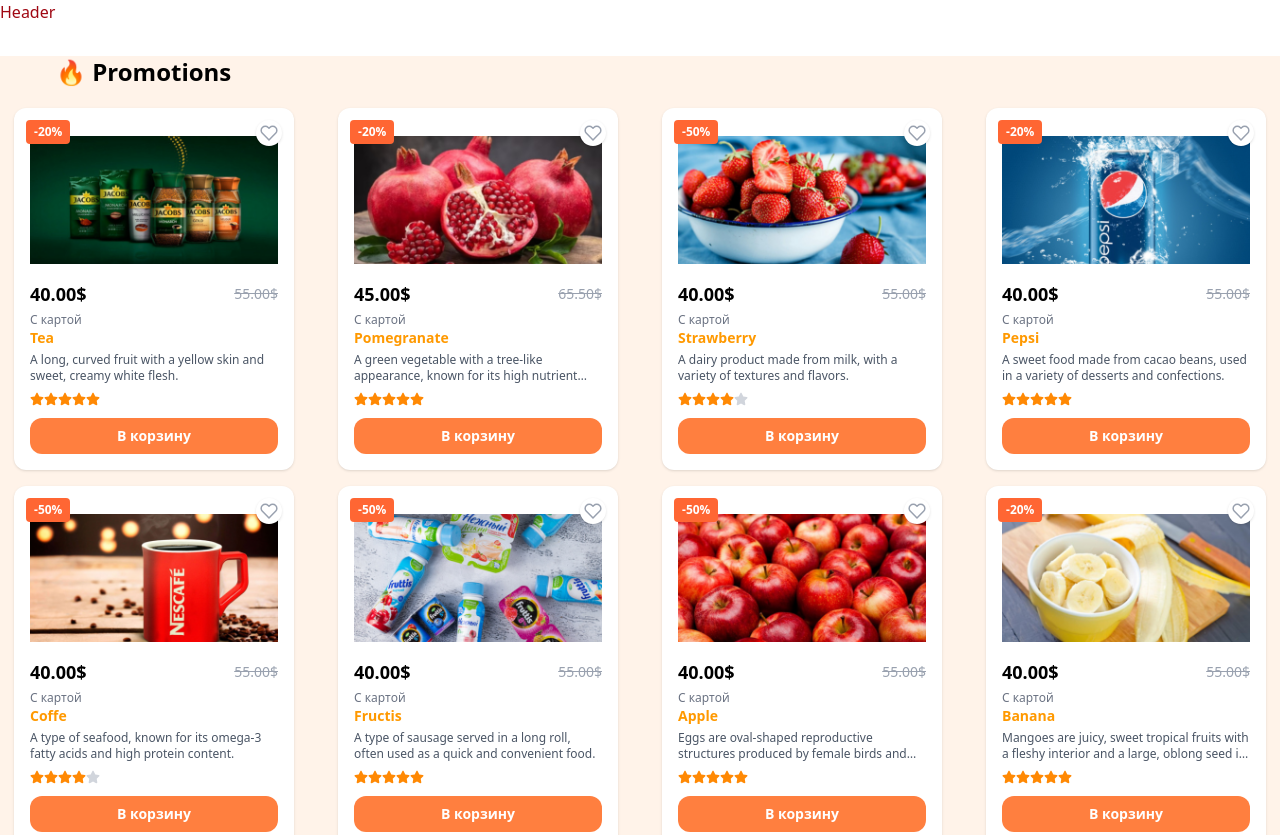
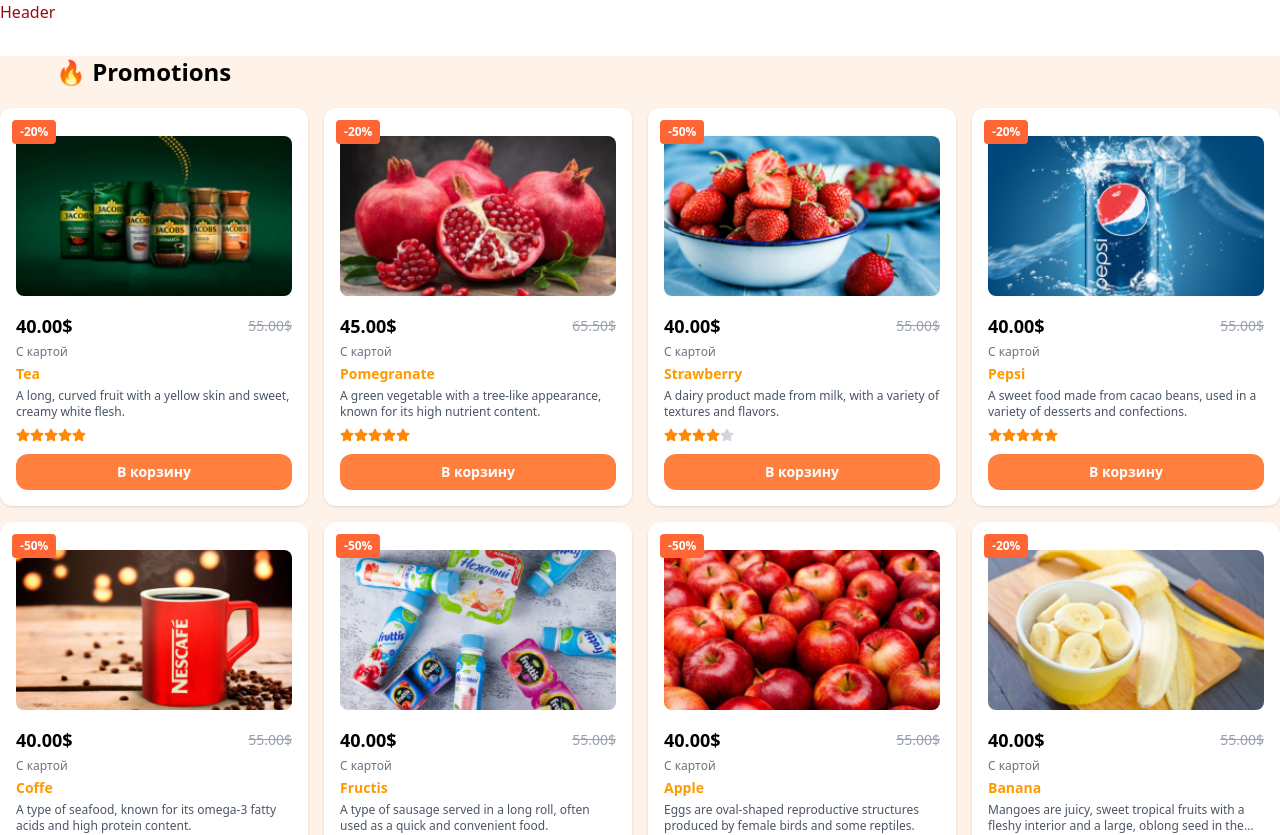
Before and after one commit to Nihola/E-commerce, a React (Vite) app: page / in a window 1280 px wide. Shown: the top 835 px of the page. Built offline with nearby package versions, Linux system fonts and the light colour scheme.

Commit message:
add : favourites page

```diff
--- a/package.json
+++ b/package.json
@@ -16,7 +16,8 @@
     "react-icons": "^5.5.0",
     "react-router-dom": "^7.6.2",
     "react-toastify": "^11.0.5",
-    "tailwindcss": "^4.1.10"
+    "tailwindcss": "^4.1.10",
+    "zustand": "^5.0.5"
   },
   "devDependencies": {
     "@eslint/js": "^9.25.0",
--- a/src/components/ProductCard.jsx
+++ b/src/components/ProductCard.jsx
@@ -1,14 +1,31 @@
 import React from "react";
-import { FaStar } from "react-icons/fa";
+import { FaStar, FaHeart } from "react-icons/fa";
 import { FiHeart } from "react-icons/fi";
+import { favoriteStore } from "./../store/favoriteStore";
 
 export default function ProductCard({ product }) {
+  const { addFavorites, isFavorite, removeFavorites } = favoriteStore();
+
+  const toggleFavorite = () => {
+    isFavorite(product.id)
+      ? removeFavorites(product.id)
+      : addFavorites(product);
+  };
+
   return (
-    <div className="bg-white m-auto  p-4 rounded-xl  max-w-[280px] relative shadow-sm transition hover:shadow-md">
-      {/* Heart Icon */}
-      <div className="absolute top-3 right-3 bg-white rounded-full p-1 shadow text-gray-400 cursor-pointer">
-        <FiHeart size={18} />
-      </div>
+    <div className="group bg-white p-4 rounded-xl shadow-sm hover:shadow-md transition-all relative max-w-xs w-full m-auto">
+
+      {/* Heart Icon (appears on hover) */}
+      <button
+        onClick={toggleFavorite}
+        className="absolute top-3 right-3 opacity-0 group-hover:opacity-100 transition-opacity bg-white rounded-full p-1 shadow"
+      >
+        {isFavorite(product.id) ? (
+          <FaHeart size={18} className="text-red-500" />
+        ) : (
+          <FiHeart size={18} className="text-gray-400" />
+        )}
+      </button>
 
       {/* Discount Badge */}
       {product.discount !== "0%" && (
@@ -17,32 +34,32 @@ export default function ProductCard({ product }) {
         </div>
       )}
 
-      {/* Image */}
+      {/* Product Image */}
       <img
         src={product.images[0]}
         alt={product.name}
-        className="w-full h-32 object-cover mt-3 mb-4"
+        className="w-full h-40 object-cover rounded-lg mt-3 mb-4 transition-transform duration-300 group-hover:scale-94"
       />
 
-      {/* Prices */}
-      <div className="flex justify-between items-center text-sm mb-1">
+      {/* Price Section */}
+      <div className="flex justify-between items-center text-sm mb-1 group-hover:scale-105">
         <span className="text-black font-bold text-lg">{product.disprice}</span>
         <span className="text-gray-400 line-through">{product.price}</span>
       </div>
 
-      {/* With Card */}
-      <div className="text-xs text-gray-500">С картой</div>
+      {/* Extra Info */}
+      <div className="text-xs text-gray-500 mb-1 group-hover:scale-105">С картой</div>
 
-      {/* Name */}
-      <div className="text-sm text-[#FF9900] font-semibold">{product.name}</div>
+      {/* Product Name */}
+      <div className="text-sm text-[#FF9900] font-semibold group-hover:scale-105">{product.name}</div>
 
       {/* Description */}
-      <div className="text-xs text-gray-600 mt-1 line-clamp-2">
+      <div className="text-xs text-gray-600 mt-1 line-clamp-2 group-hover:scale-105">
         {product.description}
       </div>
 
-      {/* Stars */}
-      <div className="flex mt-2">
+      {/* Star Rating */}
+      <div className="flex mt-2 group-hover:scale-105">
         {Array.from({ length: 5 }).map((_, i) => (
           <FaStar
             key={i}
@@ -52,8 +69,8 @@ export default function ProductCard({ product }) {
         ))}
       </div>
 
-      {/* Add to Cart */}
-      <button className="w-full bg-[#FF7F3F] text-white font-bold text-sm py-2 mt-3 rounded-xl hover:bg-[#ff6826] transition">
+      {/* Add to Cart Button */}
+      <button className="w-full bg-[#FF7F3F] hover:bg-[#ff6826] transition text-white font-bold text-sm py-2 mt-3 rounded-xl group-hover:scale-105">
         В корзину
       </button>
     </div>
--- a/src/components/ProductSection.jsx
+++ b/src/components/ProductSection.jsx
@@ -4,10 +4,6 @@ import ProductCard from './ProductCard';
 import { products } from '../products-data'; // adjust path if needed
 
 export default function ProductSection({ title, data }) {
-
-
-
-
   return (
     <div>
       <section className="m-auto justify-around">
--- a/src/pages/favorites/Favorites.jsx
+++ b/src/pages/favorites/Favorites.jsx
@@ -1,7 +1,81 @@
-import React from 'react'
+import React from "react";
+import { favoriteStore } from "./../../store/favoriteStore";
+import { FiHeart } from "react-icons/fi";
+import { FaHeart, FaStar } from "react-icons/fa";
 
 export default function Favorites() {
+  const { favorites, removeFavorites, isFavorite } = favoriteStore();
+
+  if (favorites.length === 0) {
+    return (
+      <div className="text-center py-10 text-gray-500 text-lg sm:text-xl">
+        You haven't added any favorites yet.
+      </div>
+    );
+  }
+
   return (
-    <div>Favorites</div>
-  )
+    <main className="p-4 grid grid-cols-1 sm:grid-cols-2 md:grid-cols-3 lg:grid-cols-4 gap-6">
+      {favorites.map((item) => (
+        <div
+          key={item.id}
+          className="group bg-white p-4 rounded-xl relative shadow-sm transition hover:shadow-md"
+        >
+          {/* Heart Icon - shows only on hover */}
+          <button
+            onClick={() => removeFavorites(item.id)}
+            className="absolute top-3 right-3 opacity-0 group-hover:opacity-100 transition-opacity bg-white rounded-full p-1 shadow"
+          >
+            <FaHeart size={18} className="text-red-500" />
+          </button>
+
+          {/* Discount Badge */}
+          {item.discount !== "0%" && (
+            <div className="absolute top-3 left-3 bg-[#FF6633] text-white text-xs font-bold px-3 py-1 rounded">
+              -{item.discount}
+            </div>
+          )}
+
+          {/* Product Image */}
+          <img
+            src={item.images[0]}
+            alt={item.name}
+            className="w-full h-36 object-cover rounded mb-4"
+          />
+
+          {/* Prices */}
+          <div className="flex justify-between items-center text-sm mb-1">
+            <span className="text-black font-bold text-lg">{item.disprice}</span>
+            <span className="text-gray-400 line-through">{item.price}</span>
+          </div>
+
+          <div className="text-xs text-gray-500">С картой</div>
+
+          {/* Name */}
+          <div className="text-sm text-[#FF9900] font-semibold">{item.name}</div>
+
+          {/* Description */}
+          <div className="text-xs text-gray-600 mt-1 line-clamp-2">
+            {item.description}
+          </div>
+
+          {/* Rating Stars */}
+          <div className="flex mt-2">
+            {Array.from({ length: 5 }).map((_, i) => (
+              <FaStar
+                key={i}
+                className={`text-sm ${i < Math.round(item.rating) ? "text-orange-400" : "text-gray-300"
+                  }`}
+              />
+            ))}
+          </div>
+
+          {/* Add to Cart */}
+          <button className="w-full bg-[#FF7F3F] text-white font-bold text-sm py-2 mt-3 rounded-xl hover:bg-[#ff6826] transition">
+            В корзину
+          </button>
+        </div>
+      ))}
+    </main>
+  );
 }
--- /dev/null
+++ b/src/store/favoriteStore.js
@@ -0,0 +1,20 @@
+import React from 'react'
+
+import { create } from 'zustand'
+import { persist } from 'zustand/middleware'
+export const favoriteStore = create(
+    persist(
+
+        (set,get)=>({
+            favorites:[],
+            addFavorites:(item)=>set((state)=>({favorites: [...state.favorites,item]})),
+            removeFavorites:(id)=>set((state)=>({favorites:state.favorites.filter(item=>item.id!==id)})),
+            isFavorite:(id)=>{
+                return get().favorites.some(item=>item.id === id)
+            }
+        })
+    ),
+    {
+        name:"Favorite items"
+    }
+)
```
Also changed, not shown: 1 other file (tests, documents, lock files or other folders).
